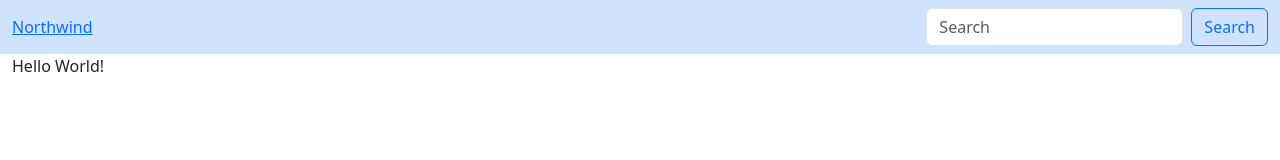
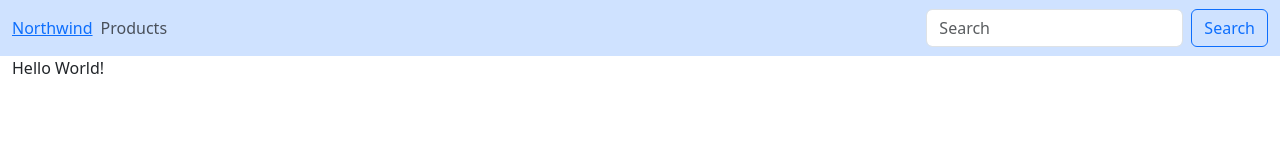
Before and after one commit to Ramirojj/Assignment7.0, a plain HTML site: page index.html in a window 1280 px wide. Drawn offline with nearby package versions, Linux system fonts and the light colour scheme.

Commit message:
[1.07] Add nav element to navbar

```diff
--- a/index.html
+++ b/index.html
@@ -19,6 +19,11 @@
   <nav class="navbar navbar-expand-md bg-primary-subtle">
         <div class="container-fluid">
           <a class="bg-primary-subtle" href="#">Northwind</a>
+          <ul class="navbar-nav me-auto my-2 my-lg-0">
+            <li class="nav-item">
+              <a class="nav-link" href="#">Products</a>
+            </li>
+          </ul>
 
           <form class="d-flex" role="search">
             <input class="form-control me-2" type="search" placeholder="Search" aria-label="Search">
```
